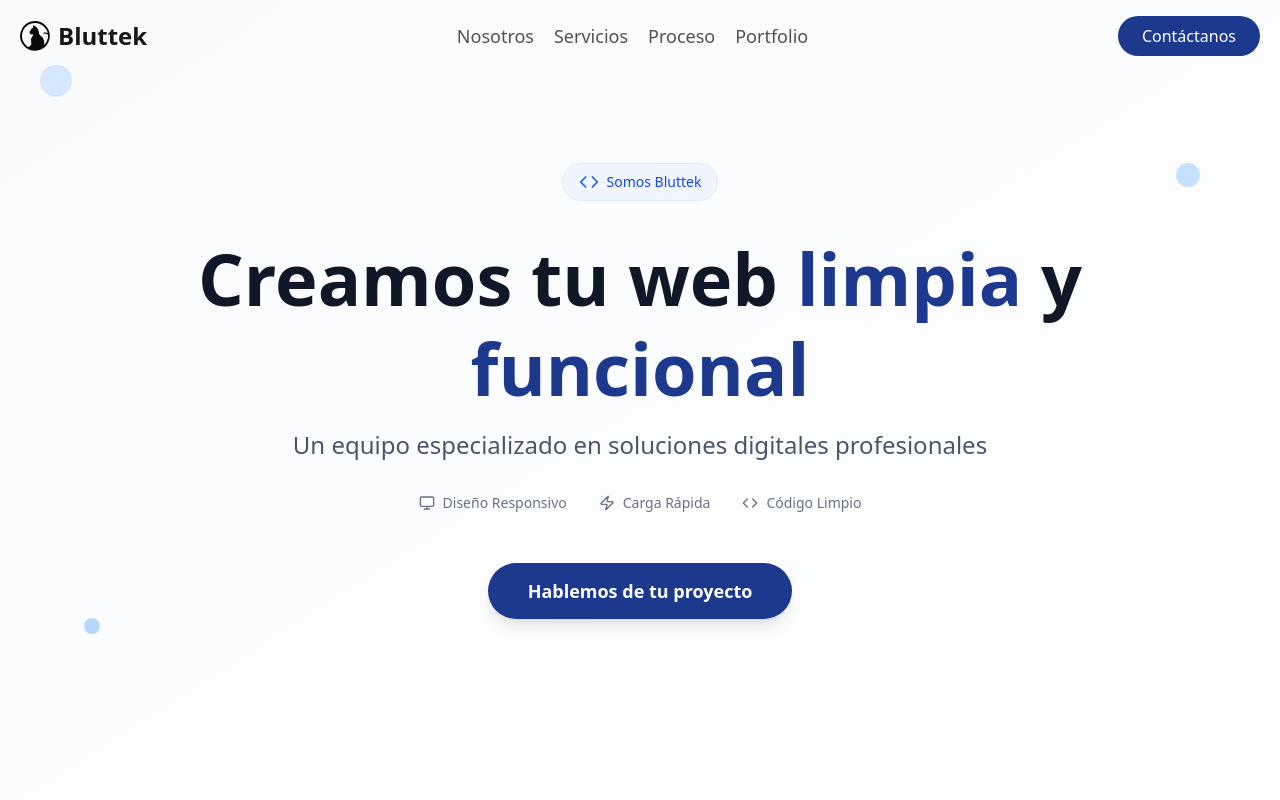
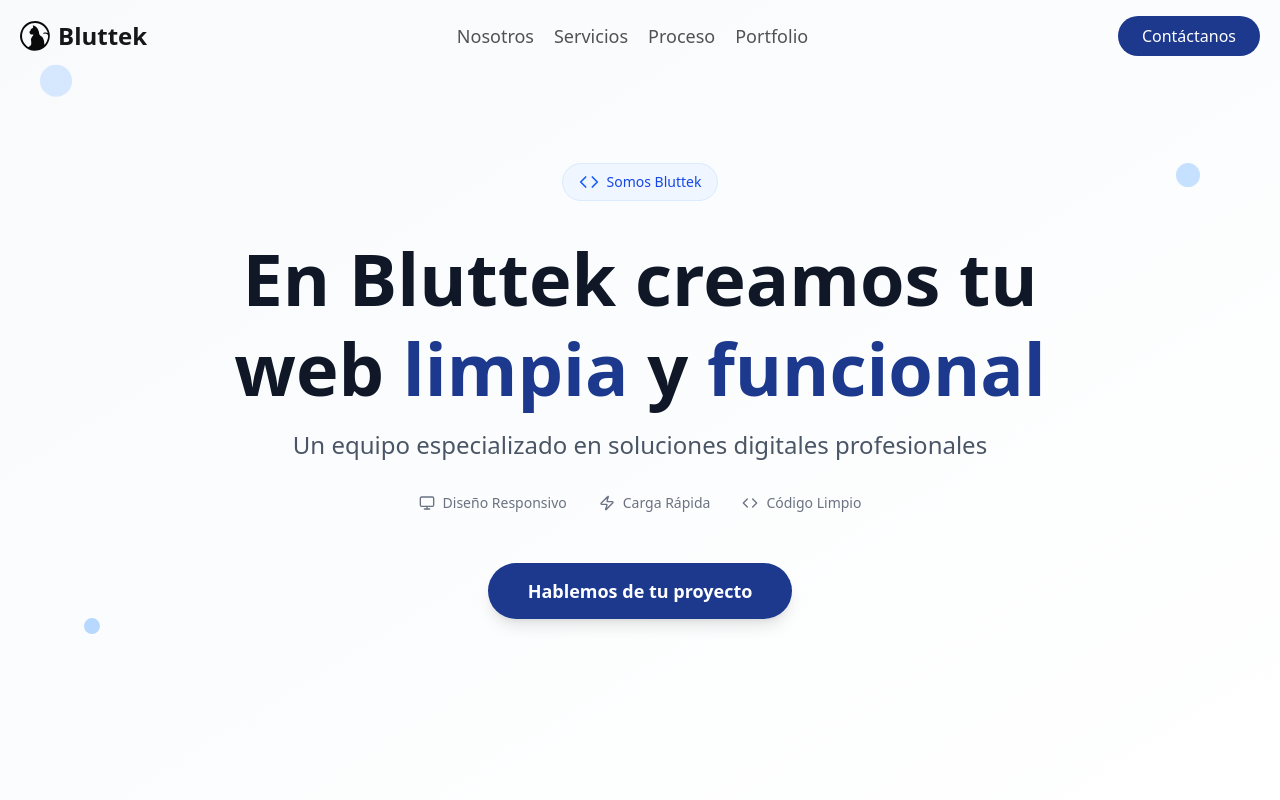
Before and after one commit to NicolasArrastia/blutek, a Next.js app: page / in a window 1280 px wide. Shown: the top 800 px of the page. Built offline with nearby package versions, Linux system fonts and the light colour scheme.

Commit message:
change wording on h1

```diff
--- a/src/sections/HeroSection.tsx
+++ b/src/sections/HeroSection.tsx
@@ -1,4 +1,4 @@
-"use client"
+"use client";
 import { motion } from "framer-motion";
 import { Code, Monitor, Zap } from "lucide-react";
 
@@ -26,7 +26,8 @@ const HeroSection = () => {
             className="space-y-4"
           >
             <h1 className="text-5xl md:text-6xl lg:text-7xl font-bold text-gray-900 leading-tight">
-              Creamos tu web <span className="text-blue-900">limpia</span> y{" "}
+              En Bluttek creamos tu web{" "}
+              <span className="text-blue-900">limpia</span> y{" "}
               <span className="text-blue-900">funcional</span>
             </h1>
 
```
